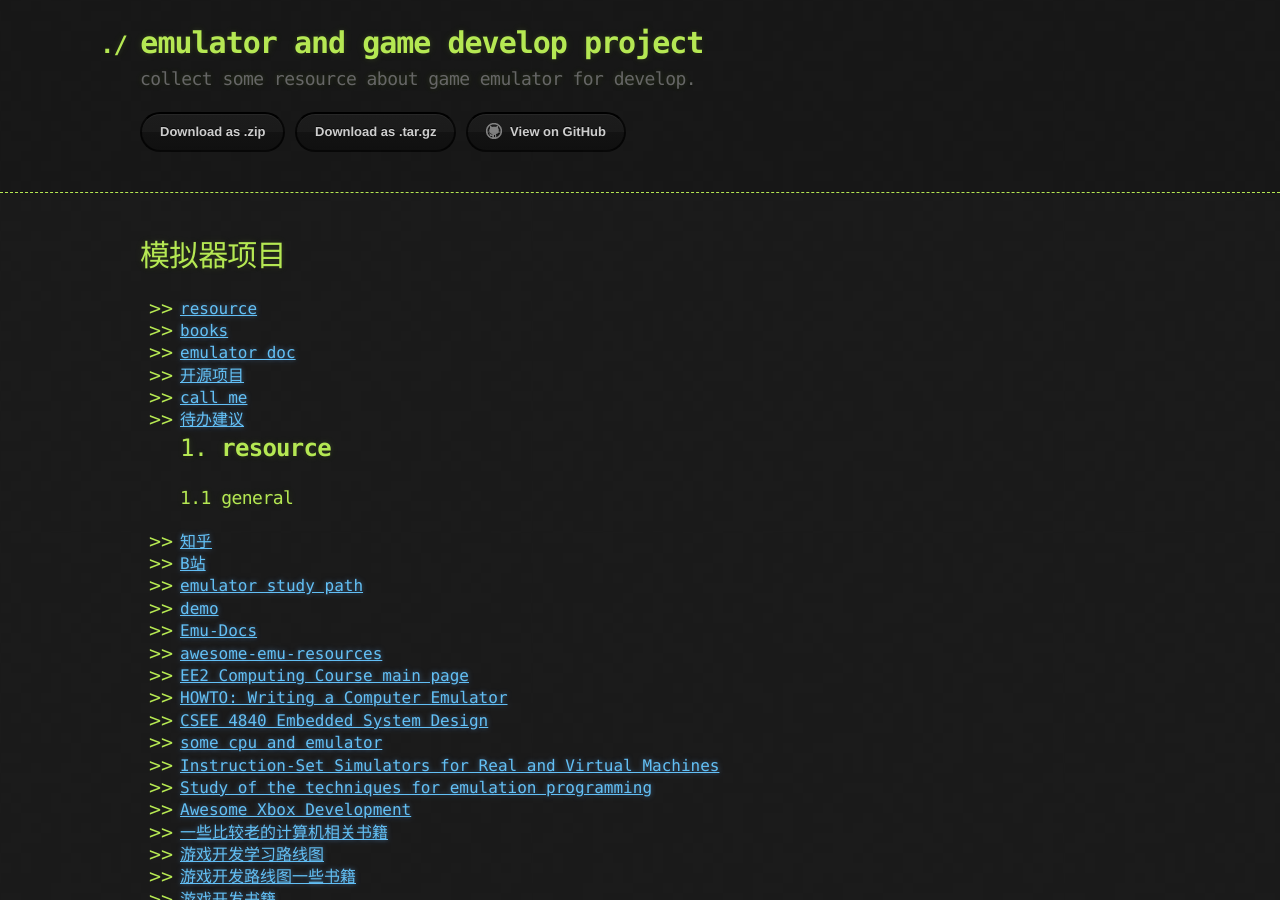
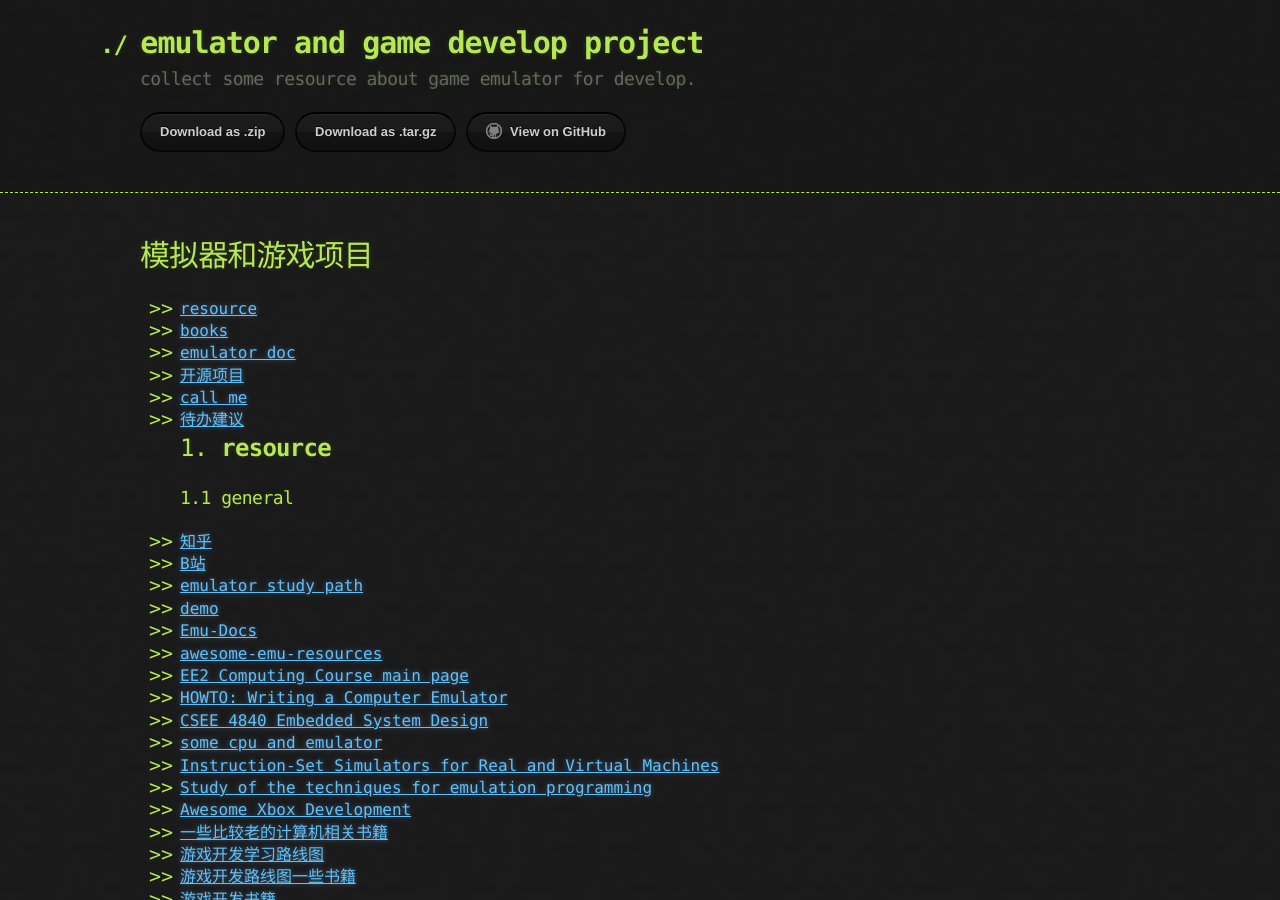
Before and after one commit to jinjiacun123/jinjiacun123.github.io, a Jekyll site: the page built from index.md, in a window 1280 px wide and 900 px high. Built offline with Jekyll 4.4.1, drawn with Linux system fonts in a browser that asks for light colours; our own code applies the rules of GitHub Pages for plain Markdown files.

Commit message:
更新 index.md
修改项目中文名称

```diff
--- a/index.md
+++ b/index.md
@@ -3,7 +3,7 @@ layout: default
 ---
 
 
-# 模拟器项目
+# 模拟器和游戏项目
 - [resource](#1-resouce)
 - [books](#2-books)
 - [emulator doc](#3-emulator-doc)
```
